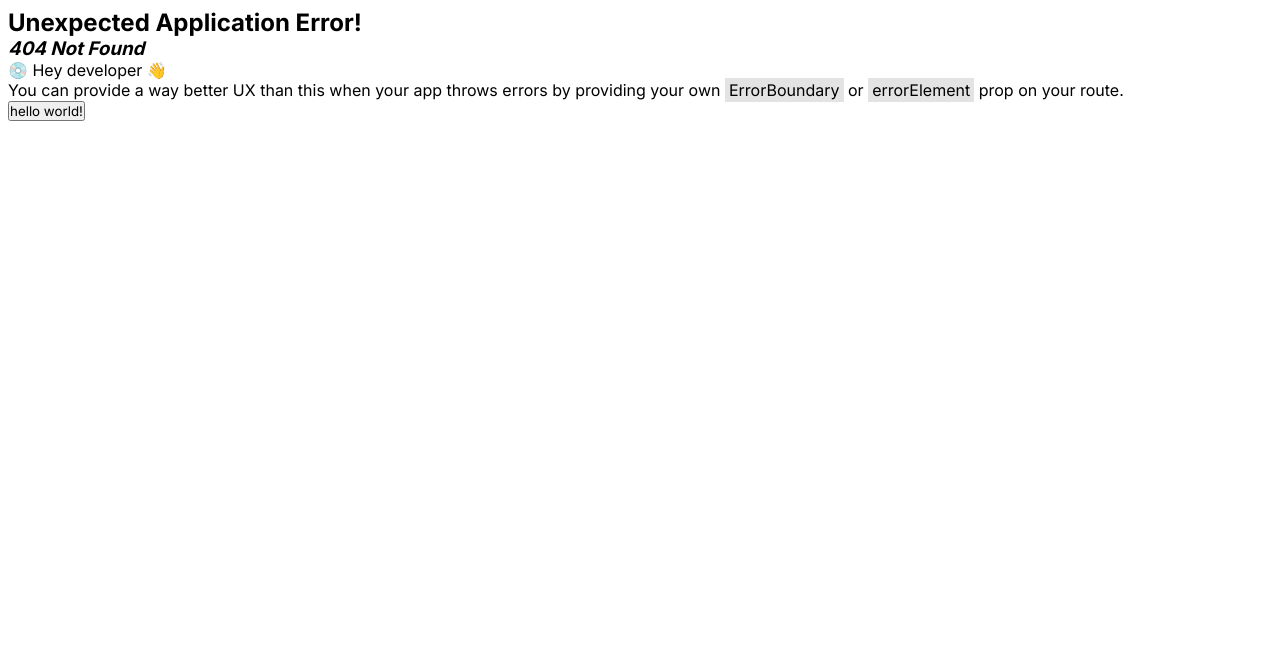
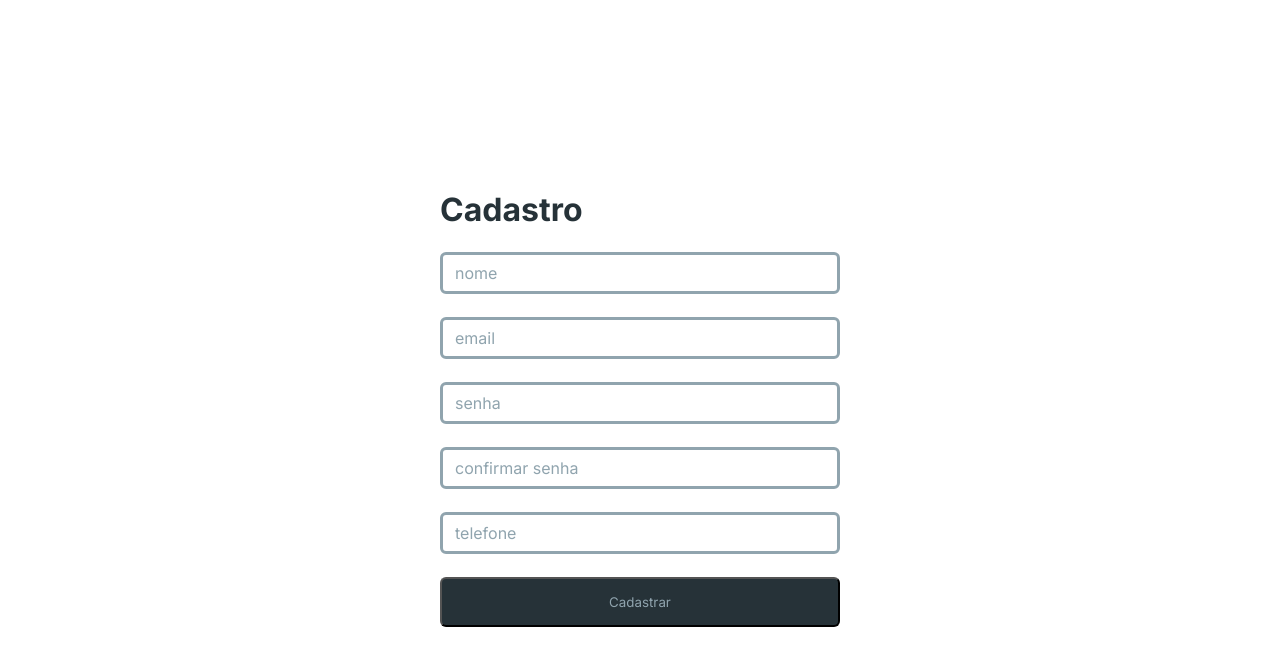
Before and after one commit to vinisooo/contact-book-front, a React (Create React App) app: page /register in a window 1280 px wide. Before the commit this address had no page. Shown: the top 666 px of the page. Built offline with nearby package versions, Linux system fonts and the light colour scheme.

Commit message:
feat: add register page

```diff
--- a/package.json
+++ b/package.json
@@ -3,6 +3,7 @@
   "version": "0.1.0",
   "private": true,
   "dependencies": {
+    "@hookform/resolvers": "^3.1.0",
     "@testing-library/jest-dom": "^5.16.5",
     "@testing-library/react": "^13.4.0",
     "@testing-library/user-event": "^13.5.0",
--- a/src/App.tsx
+++ b/src/App.tsx
@@ -1,7 +1,6 @@
 function App() {
   return (
     <div className="App">
-      <button>hello world!</button>
     </div>
   );
 }
--- /dev/null
+++ b/src/components/InputField/InputField.tsx
@@ -0,0 +1,22 @@
+import { StyledInputField } from "./styled";
+
+interface iInputFieldProps {
+    type?: string;
+    placeholder?: string;
+    errors?: any;
+    register?: object;
+    value?: string;
+    onChange?: React.ChangeEventHandler<HTMLInputElement>
+}
+
+
+export const InputField = ({type, placeholder, errors, onChange, register}: iInputFieldProps) => {
+
+    return(
+        <StyledInputField>
+            <input className={errors ? "unvalid" : ""} {...register} required id={placeholder} type={type}/>
+            <label htmlFor={placeholder}>{placeholder}</label>
+            {errors && <span>{errors}</span>}
+        </StyledInputField>
+    )
+}
--- /dev/null
+++ b/src/components/InputField/styled.ts
@@ -0,0 +1,66 @@
+import styled from "styled-components";
+
+export const StyledInputField = styled.fieldset`
+
+    width: 100%;
+
+    border: none;
+
+    position: relative;
+
+    input{
+        border: 3px solid var(--color-grey-1);
+        border-radius: 6px;
+
+        width: 100%;
+        padding: 10px;
+
+        outline: none;
+
+        color: var(--color-grey-3);
+        font-weight: 600;
+
+        transition: 0.3s ease;
+
+        :hover{
+            border-color: var(--color-grey-2);
+        }
+    }
+
+    label{
+        pointer-events: none;
+        position: absolute;
+
+        top: 6px;
+        left: 10px;
+
+        padding: 5px;
+
+        background-color: var(--total-white);
+        color: var(--color-grey-1);
+
+        transition: 0.3s ease;
+
+    }
+
+    input:valid ~ label,
+    input:focus ~ label{
+        color: var(--color-grey-2);
+
+        font-weight: 600;
+        transform: scale(0.9);
+
+        top: -15px;
+    }
+
+    span{
+        font-size: 12px;
+        font-weight: 500;
+        color: var(--color-red);
+    }
+
+    .unvalid{
+        border: 3px solid var(--color-red);
+        color: red;
+    }
+`
--- a/src/index.tsx
+++ b/src/index.tsx
@@ -3,6 +3,9 @@ import ReactDOM from 'react-dom/client';
 import App from './App';
 import { createBrowserRouter, RouterProvider } from "react-router-dom";
 import { GlobalStyles } from './styles/GlobalStyles';
+
+import { Register } from './pages/Register.tsx/Register';
+
 
 const root = ReactDOM.createRoot(
   document.getElementById('root') as HTMLElement
@@ -10,7 +13,8 @@ const root = ReactDOM.createRoot(
 
 const router = createBrowserRouter([
   {
-
+    path:"/register",
+    element: <Register/>
   }
 ]);
 
--- /dev/null
+++ b/src/pages/Register.tsx/Register.tsx
@@ -0,0 +1,37 @@
+import { StyledForm } from "../../styles/Form";
+import { InputField } from "../../components/InputField/InputField";
+import { StyledButton } from "../../styles/Button";
+
+import { useForm } from "react-hook-form";
+import { userReqSerializer } from "../../serializers/user.serializer";
+
+import { zodResolver } from '@hookform/resolvers/zod';
+
+export const Register = () => {
+
+    const {register, handleSubmit, formState:{errors}} = useForm({
+        resolver: zodResolver(userReqSerializer)
+    });
+
+    const onSubmit = (data: any) => {
+        console.log(data);
+    }
+
+    return(
+        <StyledForm>
+            <div>
+                <header>
+                    <h1>Cadastro</h1>
+                </header>
+                <form onSubmit={handleSubmit(onSubmit)}>
+                    <InputField errors={errors.name?.message} register={register("name")} placeholder="nome"/>
+                    <InputField errors={errors.email?.message} register={register("email")} placeholder="email"/>
+                    <InputField errors={errors.password?.message} register={register("password")} placeholder="senha"/>
+                    <InputField errors={errors.confirmPassword?.message} register={register("confirmPassword")} placeholder="confirmar senha"/>
+                    <InputField errors={errors.phone?.message} register={register("phone")} placeholder="telefone"/>
+                    <StyledButton>Cadastrar</StyledButton>
+                </form>
+            </div>
+        </StyledForm>
+    )
+}
--- /dev/null
+++ b/src/serializers/contact.serializer.ts
@@ -0,0 +1,19 @@
+import { z } from "zod";
+
+const phoneRegex = /^\+\d{2}\s\d{2}\s\d{9}$/;
+
+const contactSerializer: z.ZodObject<any> = z.object({
+    id: z.number(),
+    name: z.string().max(256),
+    email: z.string().email().max(256),
+    phone: z.string().max(20).regex(phoneRegex, "Invalid phone number, must be like: +00 00 000000000"),
+    createdAt: z.string(),
+})
+
+const noUserContactSerializer = contactSerializer.omit({user: true});
+
+const contactReqSerializer = noUserContactSerializer.omit({id: true, createdAt: true});
+
+const contactUpdateSerializer = contactReqSerializer.partial();
+
+export { phoneRegex, contactSerializer, noUserContactSerializer, contactReqSerializer, contactUpdateSerializer };
--- /dev/null
+++ b/src/serializers/user.serializer.ts
@@ -0,0 +1,40 @@
+import z from "zod";
+import { phoneRegex } from "./contact.serializer";
+import { noUserContactSerializer } from "./contact.serializer";
+
+const userSerializer = z.object({
+  id: z.number(),
+  name: z.string().max(126, "O seu nome deve conter no máximo 256 caracteres")
+    .min(3, "O nome de usuário deve conter no minimo 3 caracteres"),
+  email: z.string().email().max(126),
+  password: z.string().min(6, "A senha deve ter no mínimo 6 caracteres").max(126)
+   .regex(/^(?=.*[a-z])(?=.*[A-Z])/g, "A senha deve conter pelo menos uma letra maiúscula e uma letra minúscula"),
+  phone: z.string().max(20).regex(phoneRegex, "Invalid phone number. Example: +00 00 000000000"),
+  createdAt: z.string(),
+  contacts: z.array(noUserContactSerializer)
+});
+
+const userReqSerializer = userSerializer.omit({ id: true, createdAt: true, contacts: true })
+    .extend({confirmPassword: z.string().max(256)}).refine((data) => data.password === data.confirmPassword, {
+        message: "As senhas devem coincidir",
+        path: ["confirmPassword"],
+    });
+
+
+const userLoginSerializer = userSerializer.omit({ id: true, createdAt: true, contacts: true, name: true, phone: true, });
+
+const userUpdateSerializer = userSerializer.omit({id: true, createdAt: true, contacts: true}).partial();
+
+const noPasswordUserSerializer = userSerializer.omit({ password: true });
+
+const noPasswordNoContactsUserSerializer = noPasswordUserSerializer
+  .omit({ contacts: true });
+
+export {
+  userSerializer,
+  userReqSerializer,
+  noPasswordUserSerializer,
+  noPasswordNoContactsUserSerializer,
+  userUpdateSerializer,
+  userLoginSerializer
+};
--- /dev/null
+++ b/src/styles/Button.ts
@@ -0,0 +1,14 @@
+import styled from "styled-components";
+
+export const StyledButton = styled.button`
+
+    width: 100%;
+    min-width: 100px;
+    padding: 15px;
+
+    color: var(--color-grey-1);
+    background-color: var(--color-grey-3);
+
+    border-radius: 6px;
+
+`
--- /dev/null
+++ b/src/styles/Form.ts
@@ -0,0 +1,37 @@
+import styled from "styled-components";
+
+export const StyledForm = styled.div`
+
+    width: 100%;
+    height: 100vh;
+
+    display: flex;
+    align-items: center;
+    justify-content: center;
+
+    padding: 20px;
+
+    > div{
+        width: 100%;
+        max-width: 400px;
+    }
+
+    header{
+        width: 100%;
+        margin-bottom: 23px;
+        h1{
+            color: var(--color-grey-3);
+            font-weight: 700;
+        }
+    }
+
+    form{
+        width: 100%;
+
+        display: flex;
+        flex-direction: column;
+
+        gap: 23px;
+    }
+
+`
--- a/src/styles/GlobalStyles.tsx
+++ b/src/styles/GlobalStyles.ts
@@ -12,9 +12,12 @@ export const GlobalStyles = createGlobalStyle`
 
     :root {
         --total-white : #FFFFFF;
+
         --color-grey-1: #90a4ae;
         --color-grey-2: #455A64;
         --color-grey-3: #263238;
+
+        --color-red: #FF4A4A;
     }
 
     button{
```
Also changed, not shown: 1 other file (tests, documents, lock files or other folders).
